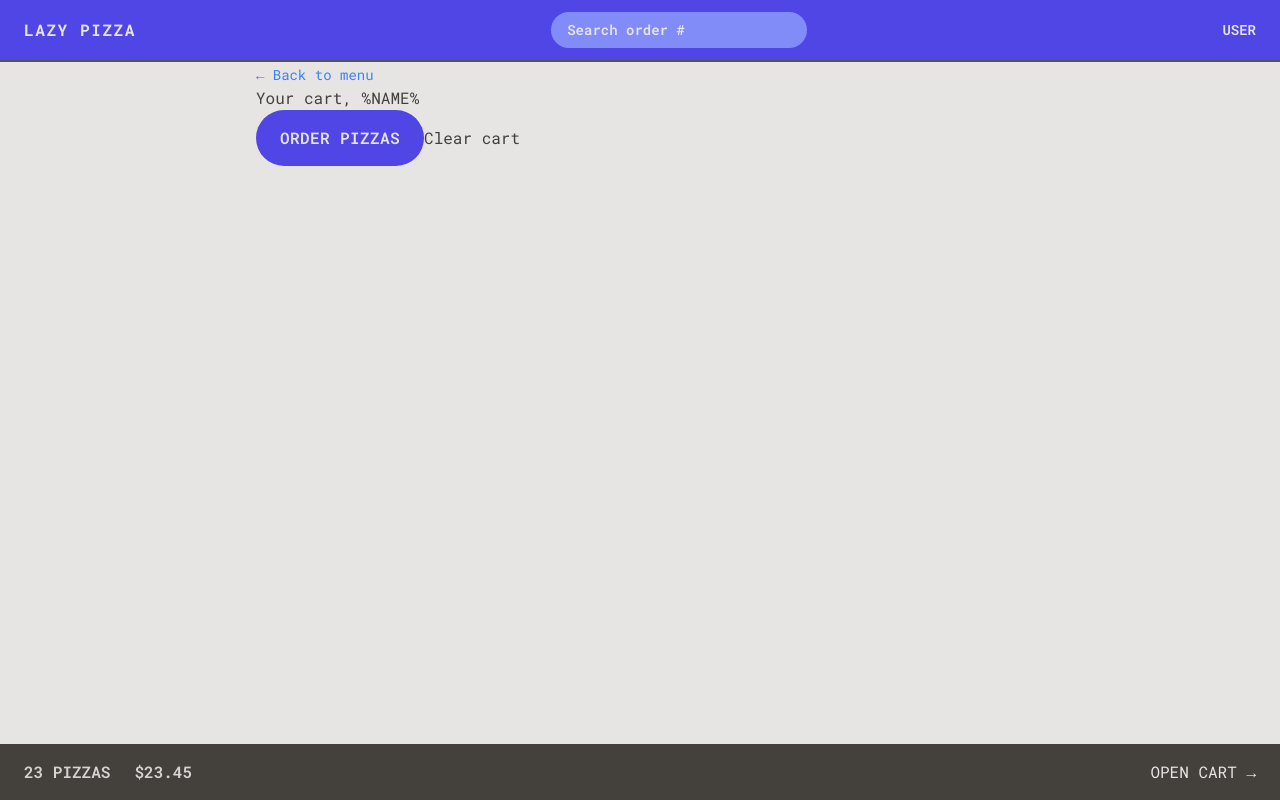
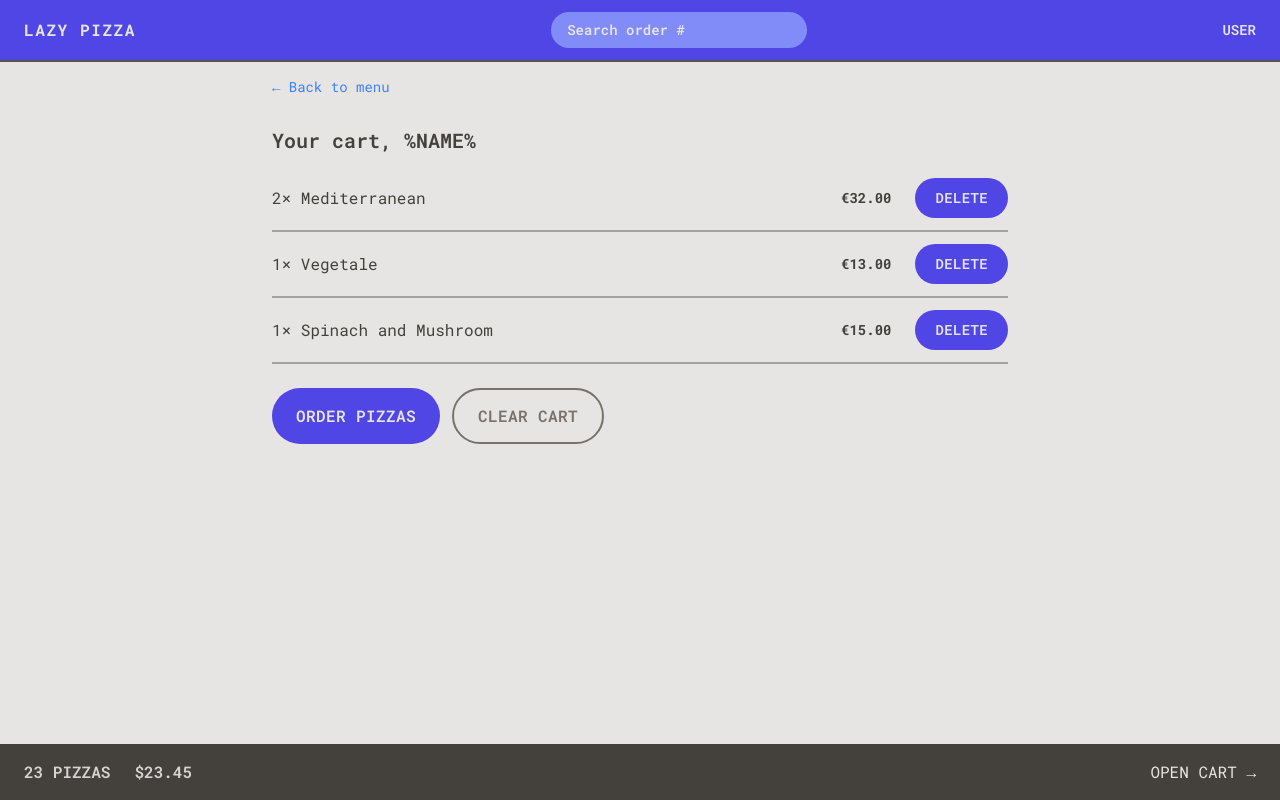
Before and after one commit to Ventorix/lazy-pizza, a React (Vite) app: page /cart in a window 1280 px wide. Built offline with nearby package versions, Linux system fonts and the light colour scheme.

Commit message:
style: :lipstick: style a cart page

```diff
--- a/src/features/cart/Cart.jsx
+++ b/src/features/cart/Cart.jsx
@@ -1,5 +1,6 @@
 import LinkButton from "../../ui/LinkButton";
 import Button from "../../ui/Button";
+import CartItem from "./CartItem";
 
 const fakeCart = [
   {
@@ -29,16 +30,21 @@ function Cart() {
   const cart = fakeCart;
 
   return (
-    <div>
+    <div className="px-4 py-3">
       <LinkButton to="/menu">&larr; Back to menu</LinkButton>
 
-      <h2>Your cart, %NAME%</h2>
+      <h2 className="mt-7 text-xl font-semibold ">Your cart, %NAME%</h2>
 
-      <div>
+      <ul className="mt-3 divide-y-2 divide-stone-400 border-b-2 border-stone-400">
+        {cart.map((item) => (
+          <CartItem item={item} key={item.pizzaId} />
+        ))}
+      </ul>
+      <div className="mt-6 space-x-3">
         <Button to="/order/new" type="primary">
           Order pizzas
         </Button>
-        <button>Clear cart</button>
+        <Button type="secondary">Clear cart</Button>
       </div>
     </div>
   );
--- a/src/features/cart/CartItem.jsx
+++ b/src/features/cart/CartItem.jsx
@@ -1,15 +1,18 @@
-import { formatCurrency } from '../../utils/helpers';
+import Button from "../../ui/Button";
+import { formatCurrency } from "../../utils/helpers";
 
 function CartItem({ item }) {
   const { pizzaId, name, quantity, totalPrice } = item;
 
   return (
-		<li>
-			<p>
+    <li className="xs:flex xs:items-center xs:justify-between py-3">
+      <p className="">
         {quantity}&times; {name}
       </p>
-			<div>
-				<p>{formatCurrency(totalPrice)}</p>
+      <div className="xs:gap-6 flex items-center justify-between">
+        <p className="text-sm font-bold">{formatCurrency(totalPrice)}</p>
+
+        <Button type={"small"}>Delete</Button>
       </div>
     </li>
   );
--- a/src/ui/Button.jsx
+++ b/src/ui/Button.jsx
@@ -2,12 +2,15 @@ import { Link } from "react-router-dom";
 
 function Button({ children, disabled, to, type }) {
   const base =
-    "inline-block rounded-full  bg-indigo-600 font-semibold uppercase tracking-wide text-stone-200 transition-colors duration-300 hover:border-stone-900 hover:bg-indigo-500 focus:bg-indigo-500 focus:outline-none focus:ring focus:ring-indigo-500 focus:ring-offset-1 active:bg-indigo-800 disabled:cursor-not-allowed";
+    "inline-block rounded-full  bg-indigo-600 font-semibold uppercase tracking-wide text-stone-200 transition-colors duration-300 hover:border-stone-900 hover:bg-indigo-800 focus:bg-indigo-500 focus:outline-none focus:ring focus:ring-indigo-500 focus:ring-offset-1 active:bg-indigo-800 disabled:cursor-not-allowed";
 
   const styles = {
-    primary: base + " px-4 py-3 sm:px-6 sm:py-4",
+    primary: base + " px-4 py-3 sm:px-6 sm:py-4 md:px-6 md:py-4",
     small: base + " px-4 text-xs py-2 sm:text-sm md:px-5 md:py-2.5",
+    secondary:
+      "inline-block rounded-full border-2 border-stone-500 font-semibold uppercase tracking-wide text-stone-500 transition-colors duration-300 hover:border-stone-600 hover:text-stone-600 hover:bg-stone-300 focus:bg-stone-300 focus:outline-none focus:ring focus:ring-stone-600 focus:text-stone-600 focus:ring-offset-1 active:bg-indigo-400 disabled:cursor-not-allowed px-4 py-2.5 sm:px-6 sm:py-4 md:px-6 md:py-3.5",
   };
+
   if (to)
     return (
       <Link to={to} className={styles[type]}>
```
Lines whose indentation alone changed are shown as unchanged.
